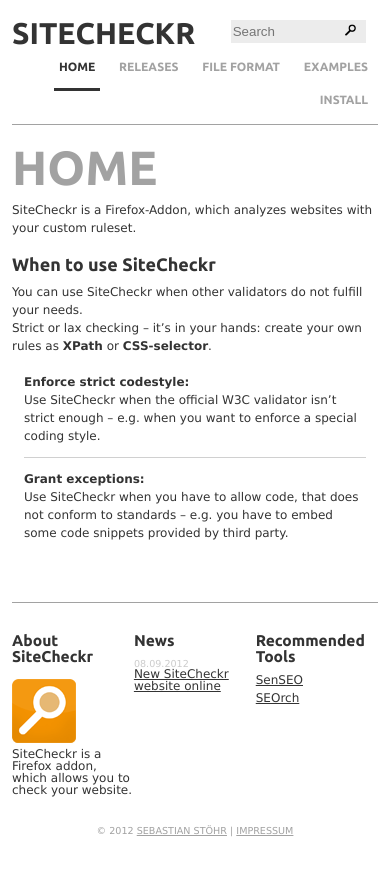
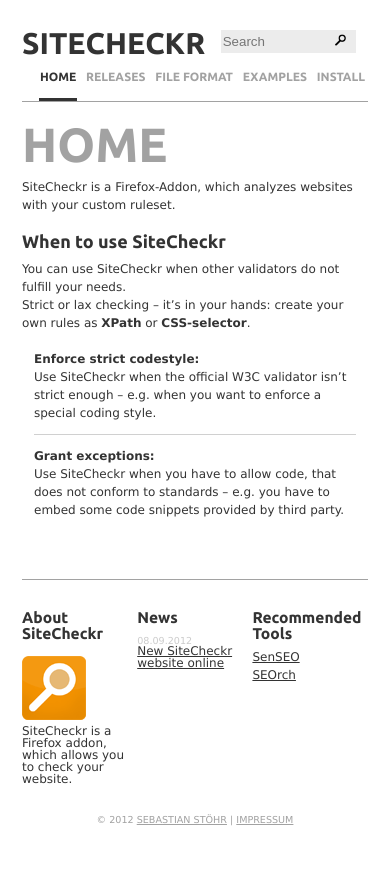
Before and after one commit to nicosteiner/SiteCheckr, a Jekyll site: the page built from index.html, in a window 390 px wide. Shown: the top 876 px of the page. Built offline with Jekyll 4.4.1, drawn with Linux system fonts in a browser that asks for light colours.

Commit message:
Added Media-Query for Screens < 480px

```diff
--- a/assets/css/style.css
+++ b/assets/css/style.css
@@ -396,6 +396,29 @@ ul.posts .date {
 	height: 0;
 }
 
+@media only screen and (max-width: 480px) {
+	#wrap {
+		-moz-box-sizing: border-box;
+   		box-sizing:  border-box;
+		padding: 10px;
+	}
+
+	h1 {
+		margin: 10px 0;
+	}
+
+	#main-nav li, #sub-nav li {
+		margin: 0 2px;
+		padding: 3px 1px 15px;
+	}
+
+	.sidebar section {
+		float: none;
+		width: 100%;
+		margin-bottom: 2em;
+	}
+}
+
 @media screen and (-webkit-min-device-pixel-ratio : 1.5), screen and (min-device-pixel-ratio : 1.5) {
 	#searchform .submit {
 		background-image: url(../images/search@2x.png);
```
